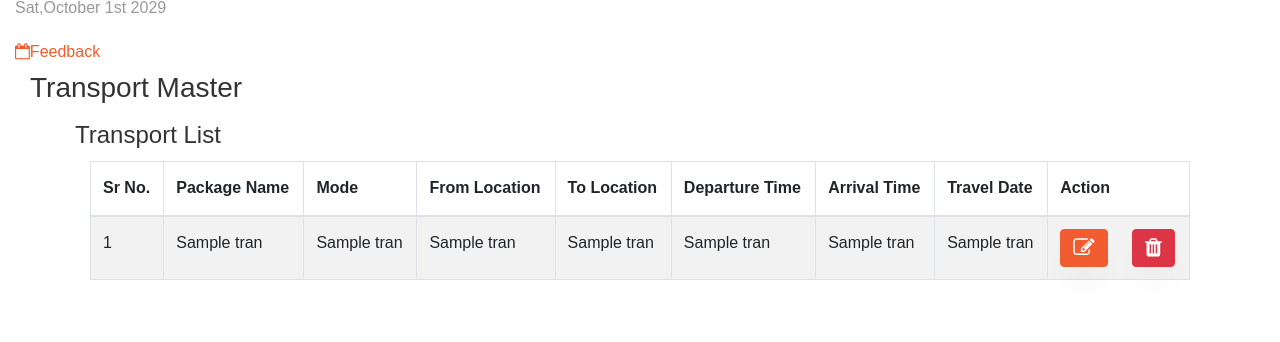
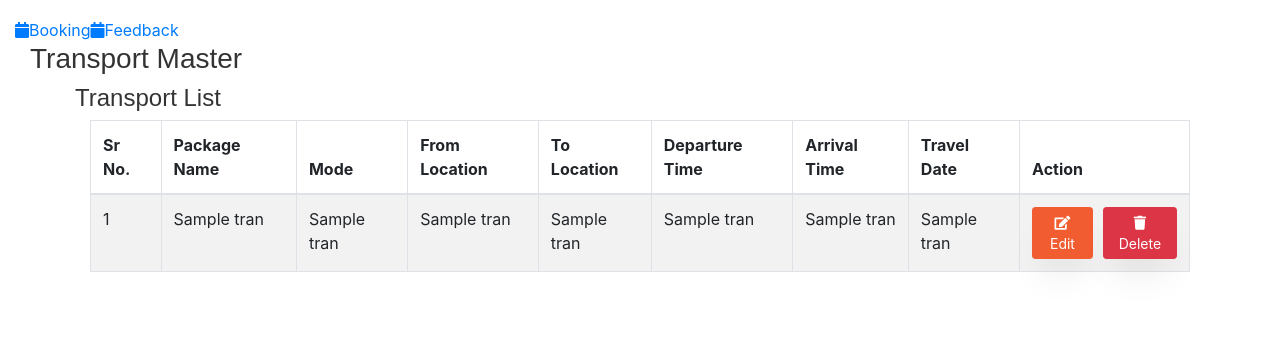
Before and after one commit to Hetvi-Suthar/travel, a Flask app: template templates/admin/transportlist.html in a window 1280 px wide. Shown: the part 458-800 px from the top of the page. Run offline with Flask 3, Linux system fonts and the light colour scheme; the template is opened without the code that fills it: most values are stand-ins (such as "Sample title", 1, 10 or a date in 2020); some libraries are stand-ins or nearby versions.

Commit message:
Update admin transport template with edit/delete button

```diff
--- a/templates/admin/transportlist.html
+++ b/templates/admin/transportlist.html
@@ -1,5 +1,11 @@
 {% extends "admin/adminlayout.html" %}
 {% block content %}
+
+<!-- Bootstrap CSS -->
+<link href="https://stackpath.bootstrapcdn.com/bootstrap/4.5.2/css/bootstrap.min.css" rel="stylesheet">
+
+<!-- Font Awesome -->
+<link rel="stylesheet" href="https://cdnjs.cloudflare.com/ajax/libs/font-awesome/5.15.4/css/all.min.css">
 
 <!-- start: content -->
 <div id="content">
@@ -47,17 +53,10 @@
                                             <td>{{ i[6] }}</td>
                                             <td>{{ i[7] }}</td>
                                             <td>
-                                            <a href="{{ url_for('edittransport', travel_id=i[0]) }}" class="btn btn-3d btn-primary" style="margin-top:0px !important;">
-                                                <i class="fa-lg fa fa-pencil-square-o"></i>
-                                            </a>
-
-                                                <a href="{{ url_for('deletetransport', travel_id=i[0]) }}"
-   onclick="return confirm('Are you sure?')"
-   class="btn btn-3d btn-danger"
-   style="margin-left:20px; margin-top:0px !important;">
-    <i class="fa-lg fa fa-trash"></i>
-</a>
-
+                                                <div style="display: flex; gap: 10px; align-items: center;">
+                                                    <a href="{{ url_for('edittransport', id=i[0]) }}" class="btn btn-primary btn-sm"><i class="fas fa-edit"></i> Edit</a>
+                                                    <a href="{{ url_for('deletetransport', id=i[0]) }}" onclick="return confirm('Are you sure?')" class="btn btn-danger btn-sm"><i class="fas fa-trash"></i> Delete</a>
+                                                </div>
                                             </td>
                                         </tr>
                                         {% endfor %}
```
